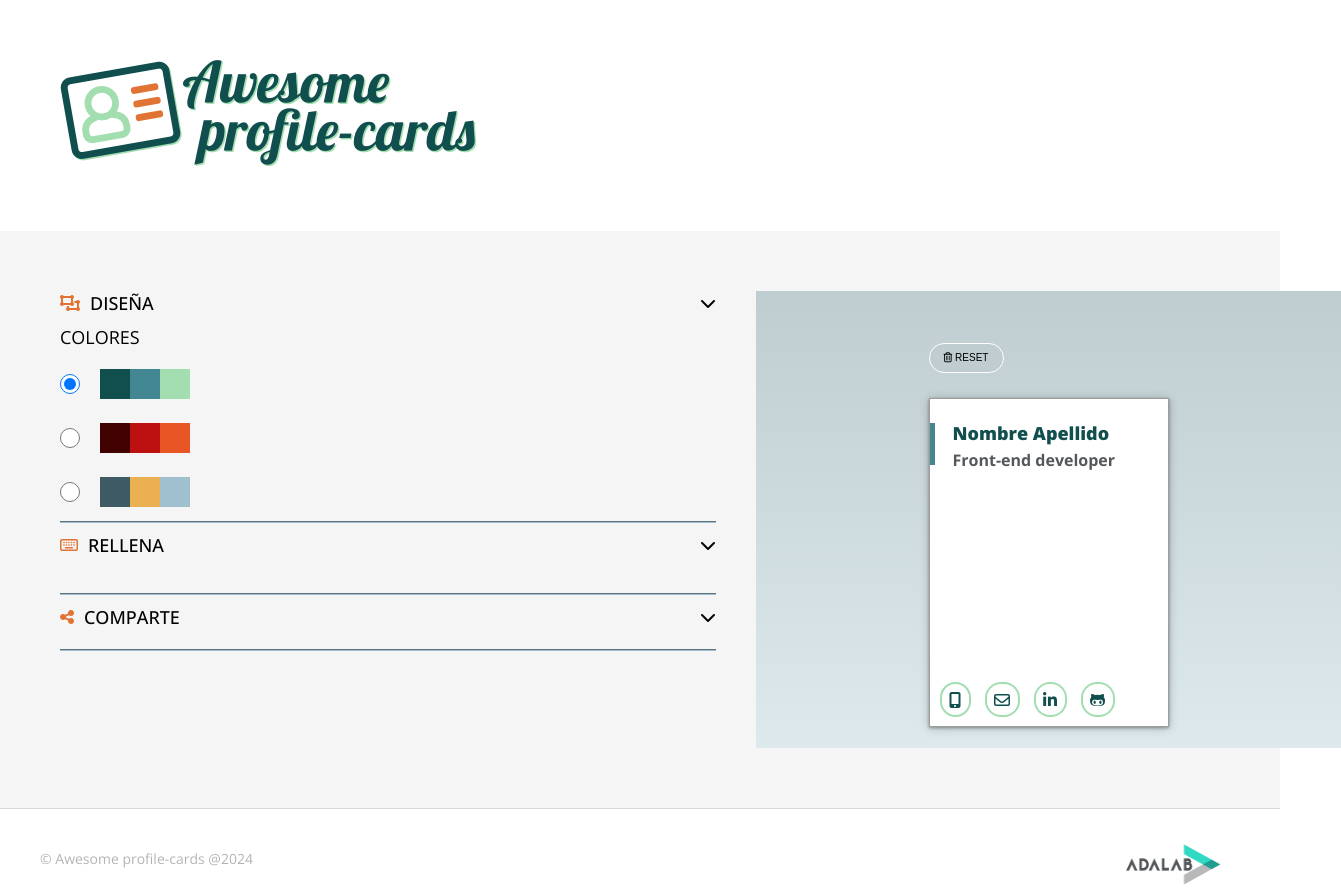
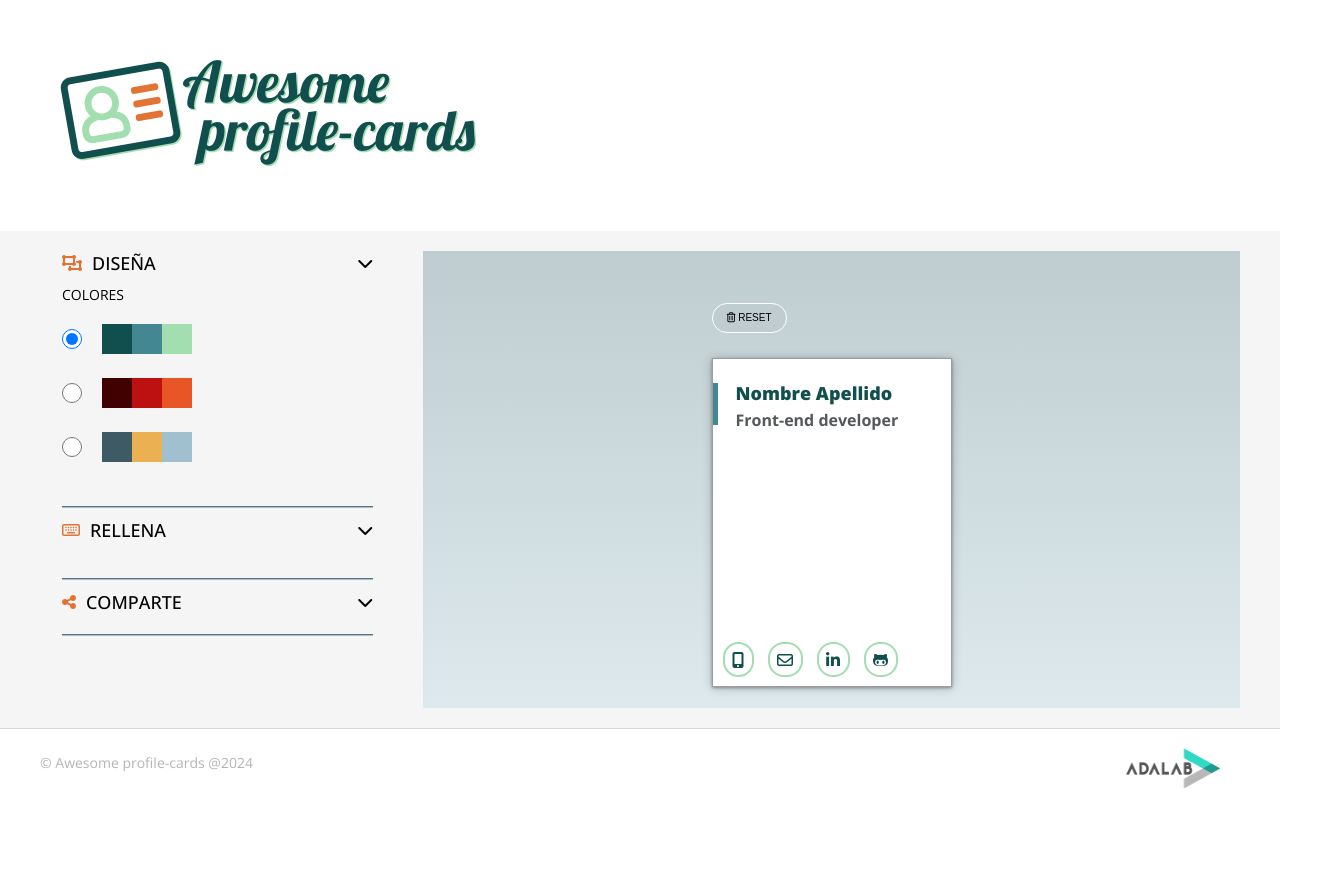
Before and after one commit to jeannettearias/awesome-professional-cards, a website built with Vite: page src/create.html in a window 1280 px wide. Shown: the whole page, 1341 px wide, since content can reach past the window. After the commit the page ends 800 px from the top, so only its background shows below. Built offline with nearby package versions, Linux system fonts and the light colour scheme; files whose address does not match are found by name.

Commit message:
added changes main. CSS

```diff
--- a/src/partials/header.html
+++ b/src/partials/header.html
@@ -1,6 +1,6 @@
 <header class="header">
 
-    <a href="#index.html"><img class="logo" src="/images/tarjetas-molonas.png"></a>
+    <a href="index.html"><img class="logo" src="/images/tarjetas-molonas.png"></a>
 
 
 </header>
--- a/src/scss/core/fonts.scss
+++ b/src/scss/core/fonts.scss
@@ -2,7 +2,7 @@
 
 p,
 h3 {
-  font-size: 18px;
+  font-size: 14px;
   font-family: "Open Sans", sans-serif;
   font-optical-sizing: auto;
   font-weight: 300;
--- a/src/scss/layout/footer.scss
+++ b/src/scss/layout/footer.scss
@@ -33,6 +33,6 @@
     justify-content: space-between;
     align-items: flex-end;
     width: 100%;
-    height: 10vh;
+    height: 8vh;
   }
 }
--- a/src/scss/layout/form-design.scss
+++ b/src/scss/layout/form-design.scss
@@ -14,6 +14,7 @@
 }
 
 .colors_palettes {
+  margin-bottom: 30px;
   li {
     list-style-type: none;
   }
--- a/src/scss/layout/header.scss
+++ b/src/scss/layout/header.scss
@@ -3,7 +3,7 @@
 
   width: 100%;
   padding: 40px;
-  align-items: center;
+  align-items: left;
   display: flex;
   flex-direction: column;
   .logo {
@@ -11,7 +11,6 @@
   }
 
   @media (min-width: 768px) {
-    max-width: 1600px;
     padding: 60px;
     align-items: start;
     flex-direction: column;
--- a/src/scss/main.scss
+++ b/src/scss/main.scss
@@ -25,10 +25,12 @@ body {
 
   width: 100%;
 
-  padding: 60px;
   display: flex;
   flex-direction: column;
   justify-content: space-between;
+  @media (min-width: 768px) {
+    padding: 20px 40px 20px 42px;
+  }
 
   /*   justify-content: center; */
   /*   align-items: center; */
@@ -36,7 +38,8 @@ body {
     align-items: left;
     flex-direction: column;
     width: 100%;
-    margin-right: 40px;
+    padding-inline: 20px;
+    margin-right: 30px;
     padding-top: 27px;
 
     @media (min-width: 768px) {
@@ -60,12 +63,12 @@ body {
     flex-direction: row;
 
     .main__preview {
-      width: 40%;
+      width: 70%;
       order: 2;
     }
 
     .form {
-      width: 60%;
+      width: 30%;
       order: 1;
     }
   }
```
Also changed, not shown: src/scss/layout/preview.scss (+17 -29 lines).
